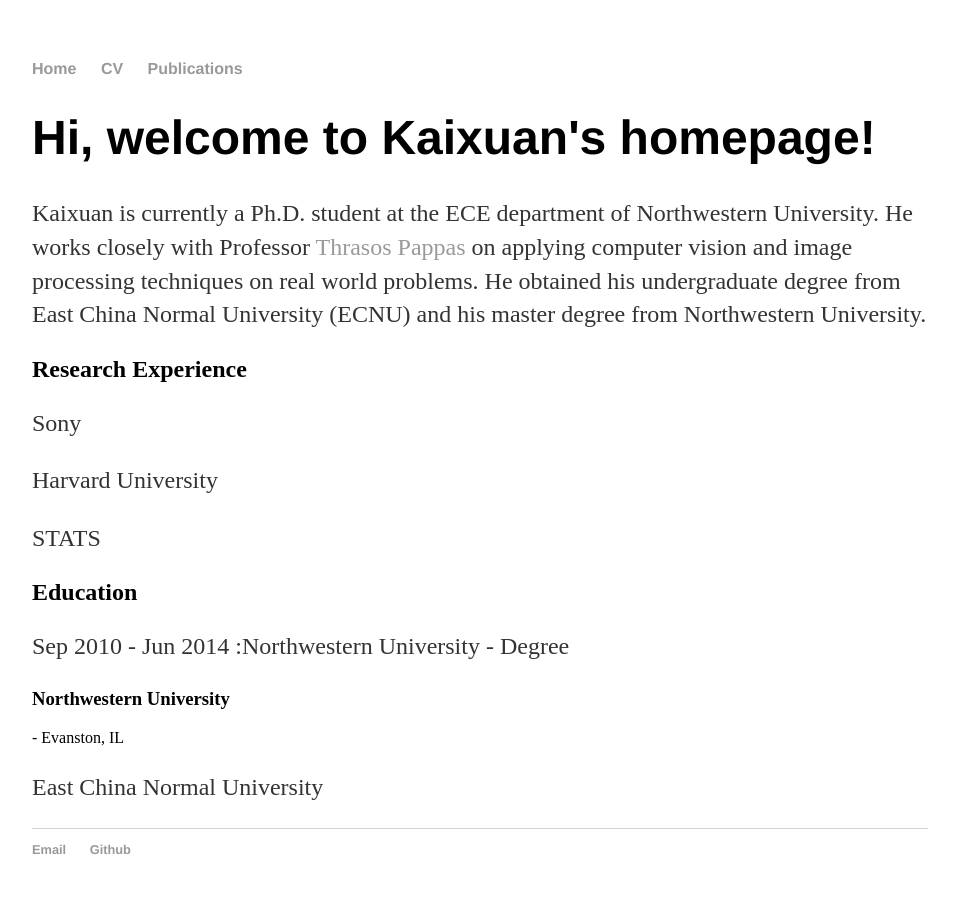
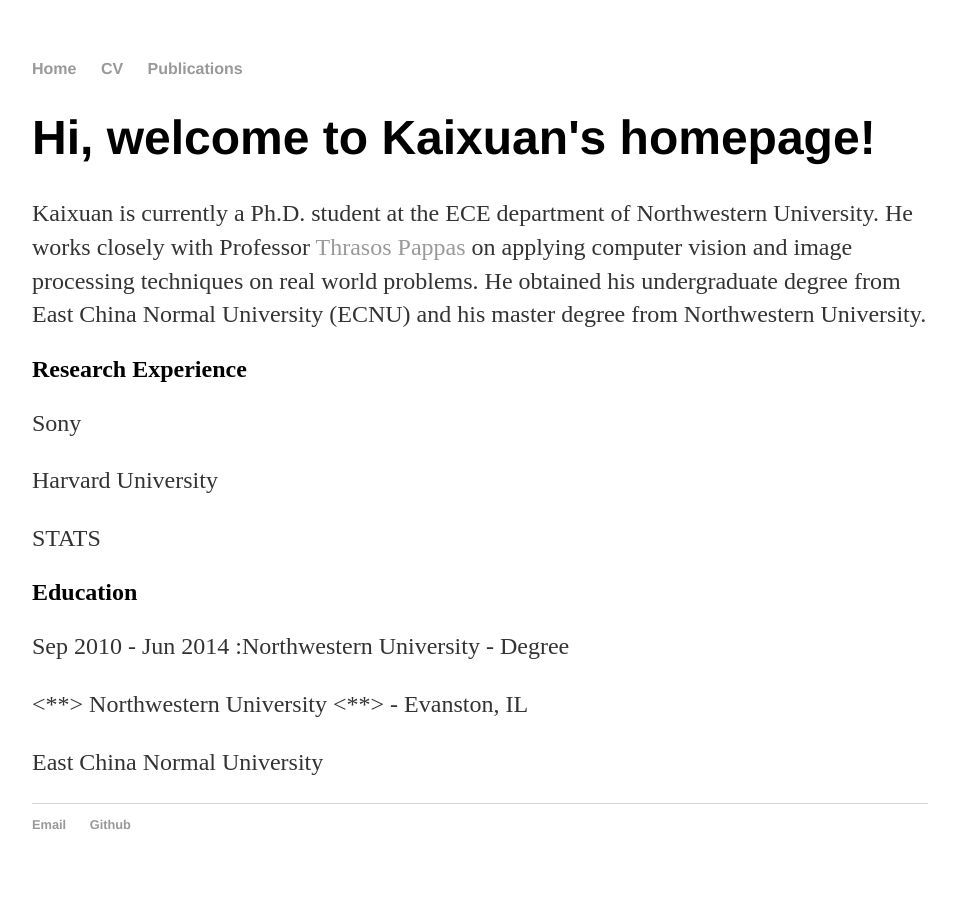
Before and after one commit to KaixuanZ/KaixuanZ.github.io, a Jekyll site: the page built from index.html, in a window 1280 px wide. Shown: the whole page, without its empty margins (160-1119 px from the left). Built offline with Jekyll 4.4.1, drawn with Linux system fonts in a browser that asks for light colours.

```diff
--- a/index.html
+++ b/index.html
@@ -21,7 +21,7 @@ title: Kaixuan Zhang
 
 	- Degree </p>
 
-	<h3> Northwestern University </h3> - Evanston, IL
+	<p> <**> Northwestern University <**> - Evanston, IL </p>
 
 	<p> East China Normal University </p>
 
```
